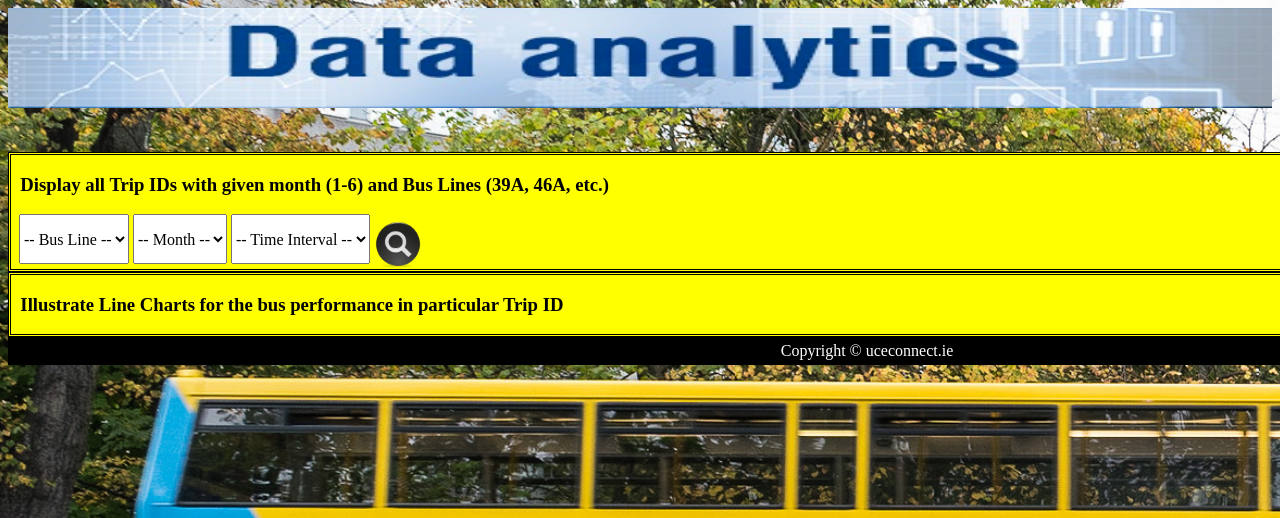
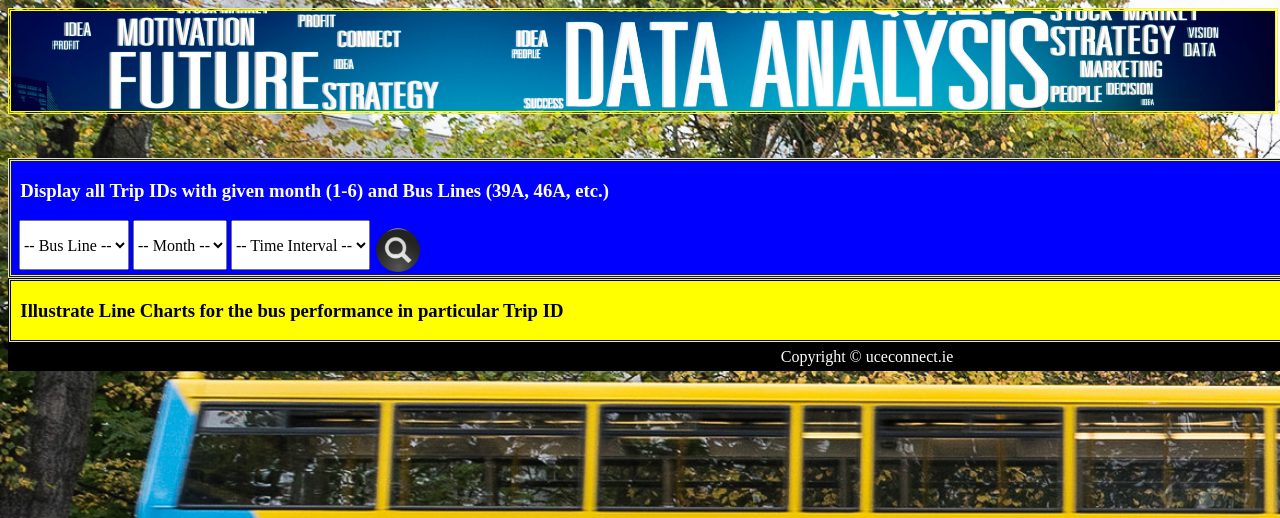
Before and after one commit to shanebird92/MSDP, a Django app: template src/msdp/mysite/templates/analytics.html in a window 1280 px wide; the page is wider, and only the part inside the window is pictured. Shown: the top 518 px of that part. Run offline with Django 3.2, Linux system fonts and the light colour scheme; the template is opened without the code that fills it, so the values that code supplies are empty; some libraries are stand-ins or nearby versions.

Commit message:
2018.07.31 update header image on analytics page from Peng

```diff
--- a/src/msdp/mysite/templates/analytics.html
+++ b/src/msdp/mysite/templates/analytics.html
@@ -2,7 +2,7 @@
 <html lang="en">
 {% load static %}
 <head style="width:1700px">
-<img src="{% static "DataAnalyticsHeader.png" %}" alt="header" width="1700px" height="100px">
+<img src="{% static "DataAnalyticsHeader.png" %}" style="border-style: double; border-color: yellow" alt="header" width="1700px" height="100px">
 <link rel="stylesheet" type="text/css" href="{% static "analytics.css" %}">
     <meta charset="UTF-8">
     <title>POST Params</title>
@@ -18,7 +18,7 @@
     	}
       function myFunction(tripid){
         //alert("calling myfunction()");
-        str = '<h3 style="background-color: lightyellow;border-style: double; width:1700px">&nbsp;Loading data, this will take several mins, please wait...</h3>';
+        str = '<h3 style="background-color: yellow;border-style: double; width:1700px">&nbsp;Loading data, this will take several mins, please wait...</h3>';
         document.getElementById('box4').innerHTML = str;
         form4_sub(tripid);
 	}
@@ -132,7 +132,7 @@
             		msg.innerHTML = '&nbsp;Selected Month: <b>' + ele.options[ele.selectedIndex].text + '</b>';
             		month = ele.options[ele.selectedIndex].value;
 		} else if (id == 'msg3') {
-            		msg.innerHTML = '&nbsp;Selected Time Interval: <b>' + ele.options[ele.selectedIndex].text + '</b> </br>' +
+            		msg.innerHTML = '&nbsp;Selected Time Interval: <b>' + ele.options[ele.selectedIndex].text + '</b></br>' +
             		'</b>';
             		timeid = ele.options[ele.selectedIndex].value;
 		}
@@ -168,7 +168,7 @@
                     //alert(data);
                     data=JSON.parse(data);
                     str = create_tables(data);
-                    title = "<div><h3> &nbsp;Displaying Trip IDs </h3></div>";
+                    title = "<div><h3 style='color:white'> &nbsp;Displaying Trip IDs </h3></div>";
                     document.getElementById('box').innerHTML = title + str;
                     show('box');
                 })
@@ -241,8 +241,8 @@
             }
 
 </script>
-<form style="background-color: yellow;border-style: double; width:1700px" class="form1">
-	<h3>&nbsp; Display all Trip IDs with given month (1-6) and Bus Lines (39A, 46A, etc.) </h3>
+<form style="background-color: blue;border-style: double; border-color: yellow; width:1700px" class="form1">
+	<h3 style="color:white">&nbsp; Display all Trip IDs with given month (1-6) and Bus Lines (39A, 46A, etc.) </h3>
 	<div id='selections'> &nbsp;
 		<select  style="height:50px;font:inherit" id="sel" onclick="populateSelect()" onchange="myshow(this, 'msg')">
         		<option value="">-- Bus Line --</option>
@@ -256,11 +256,11 @@
 		<input type="image" src="{% static "search-button.png" %}" alt="Submit" align="middle" width="48" height="48">
 	</div>
 	<input type="image" id="second_button" src="{% static "search-button.png" %}" alt="Submit" align="middle" width="48" height="48" style="display:none">
- 	<div id="msg"></div>
- 	<div id="msg2"></div>
- 	<div id="msg3"></div>
+ 	<div style="color:white" id="msg"></div>
+ 	<div style="color:white" id="msg2"></div>
+ 	<div style="color:white" id="msg3"></div>
 	<div id="box">
-		<div id="form1_notice" style="display:none"> <h3> Please wait for a moment, querying ... </h3></div>
+		<div id="form1_notice" style="display:none; color:white"> <h3> &nbsp;Please wait for a moment, querying ... </h3></div>
 	</div>
 </form>
 
```
Also changed, not shown: src/msdp/mysite/static/DataAnalyticsHeader.png.
